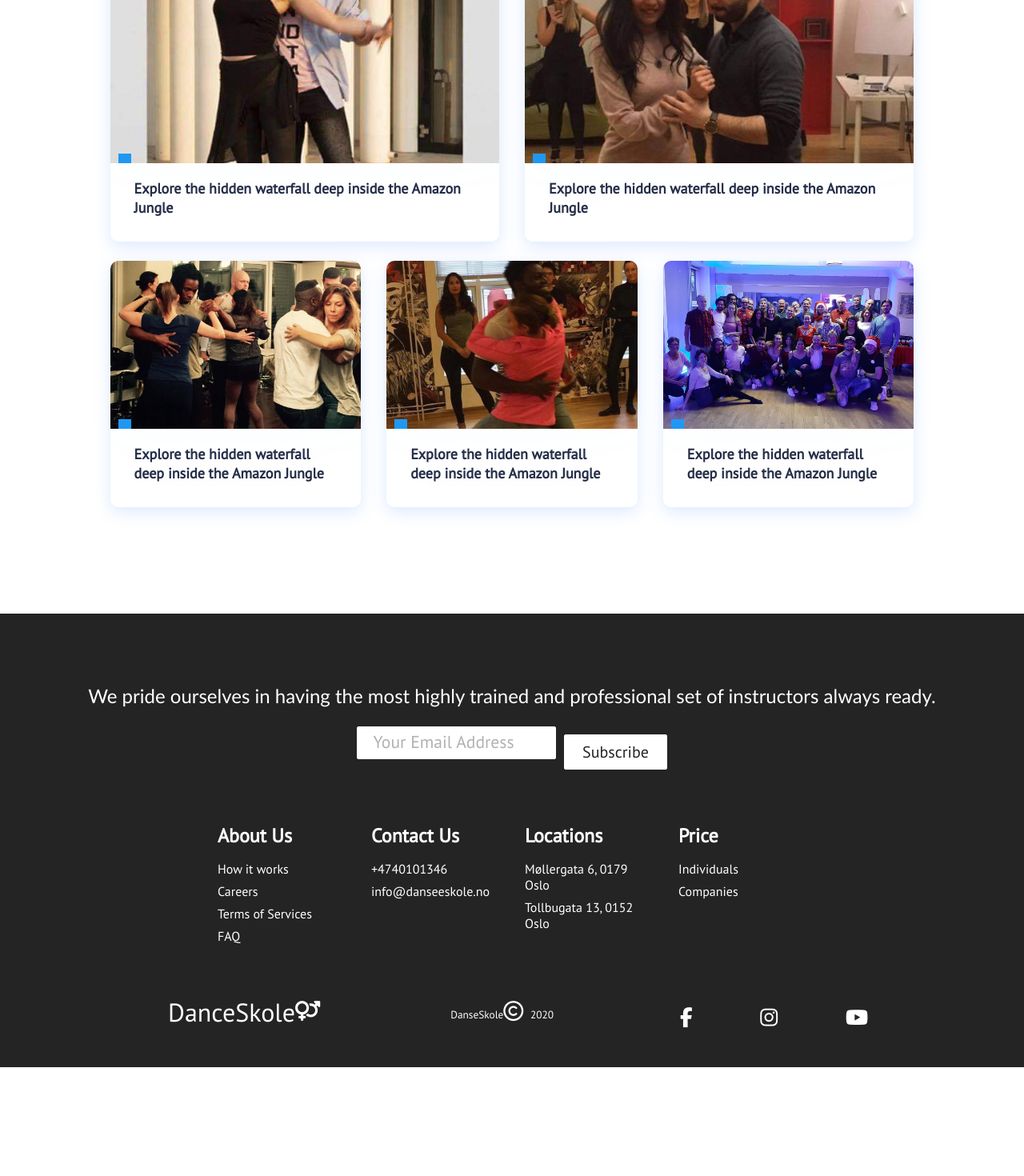
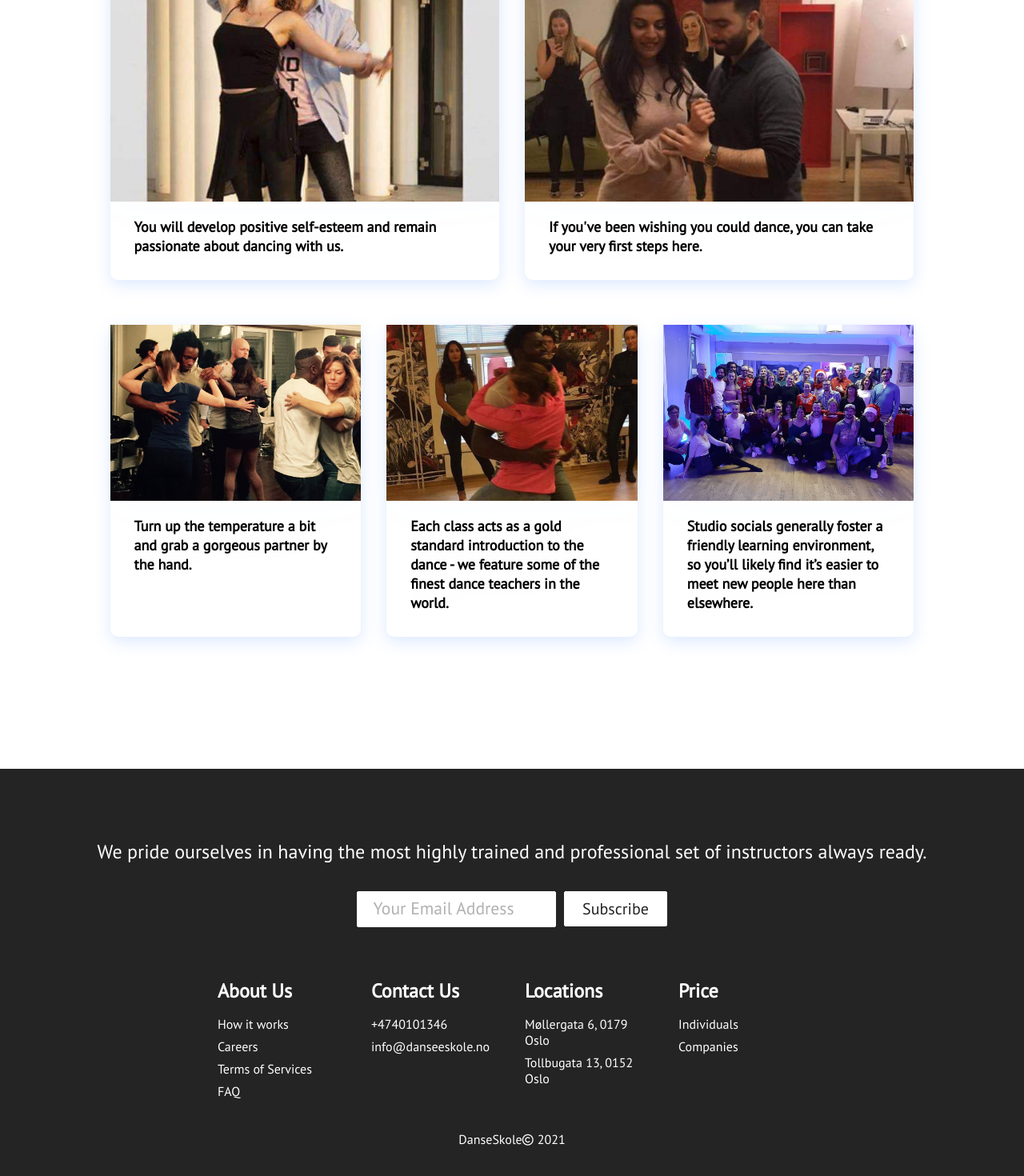
Before and after one commit to Jolanta27/Dance_Website, a React (Create React App) app: page / in a window 1280 px wide. Shown: the part 1274-2744 px from the top of the page at 80% size. Before the commit the page ends 2608 px from the top, so only its background shows below. Built offline with nearby package versions, Linux system fonts and the light colour scheme; a web font is replaced by a local one.

Commit message:
changed layout of footer on main side

```diff
--- a/src/components/Button.css
+++ b/src/components/Button.css
@@ -33,7 +33,7 @@
     font-size: 25px;
 }
 .btn--medium:hover, .btn--large:hover {
-background: white;
-color: #242424;
-transition: all 0.3s ease-out;
+    background: white;
+    color: #242424;
+    transition: all 0.3s ease-out;
 }
--- a/src/components/CardItem.js
+++ b/src/components/CardItem.js
@@ -6,7 +6,7 @@ function CardItem(props) {
     <>
       <li className='cards__item'>
         <Link className='cards__item__link' to={props.path}>
-          <figure className='cards__item__pic-wrap' data-category={props.label}>
+          <figure className='cards__item__pic-wrap' >
             <img
               className='cards__item__img'
               alt='Dancers'
--- a/src/components/Cards.css
+++ b/src/components/Cards.css
@@ -1,18 +1,16 @@
 .cards {
     padding: 4rem;
-    background: #fff;
 }
 
 h1, p {
     text-align: center;
 }
 
-h1 {
+.cards > h1 {
     font-size: 50px;
 }
-
-p {
-font-size: 30px;
+.cards > p {
+    font-size: 36px;
 }
 
 .cards__container {
@@ -24,22 +22,19 @@ flex-flow:column;
     margin: 0 auto;
 }
 
-.cards__wrapper {
-position: relative;
-margin: 50px 0 45px;
-}
-
 .cards__items {
     margin-bottom: 24px;
 }
 
+.cards__wrapper {
+    margin: 50px 0 45px;
+}
 .cards__item {
     display: flex;
     flex: 1;
     margin: 0 1rem;
     border-radius: 10px;
 }
-
 .cards__item__link {
     display: flex;
     flex-flow: column;
@@ -48,34 +43,14 @@ display: flex;
     -webkit-filter: drop-shadow(0 6px 20px rgba(56, 125, 255, 0.017));
     filter: drop-shadow(0, 6px, 20px, rgba(56, 125, 255, 0.017));
     border-radius: 10px;
-    overflow:hidden;
     text-decoration: none;
 }
 
 .cards__item__pic-wrap {
     position:relative;
     width:100%;
-    padding-top: 67%;
+    padding-top: 70%;
     overflow: hidden;
-}
-
-.fade-img {
-animation-name: fade-img;
-    animation-duration: 2s;
-}
-
-.cards__item__pic-wrap::after {
-content: attr(data-category);
-    position: absolute;
-    bottom: 0;
-    margin-left: 10px;
-    padding: 6px 8px;
-    max-width: calc((100%) - 60px);
-    font-size: 12px;
-    font-weight: 700;
-    color: #fff;
-    background-color: #1f98f4;
-    box-sizing: border-box;
 }
 
 .cards__item__img {
@@ -102,9 +77,17 @@ padding: 20px 30px 30px;
 }
 
 .cards__item__text {
-    color: #252e48;
+    color: black;
     font-size: 18px;
     line-height: 24px;
+}
+@media screen and (max-width: 768px) {
+.cards > h1 {
+    font-size: 35px;
+}
+.cards > p {
+    font-size: 30px;
+    }
 }
 
 @media only screen and (min-width: 1200px) {
@@ -112,12 +95,12 @@ padding: 20px 30px 30px;
     width: 84%;
     }
 }
+
 @media only screen and (min-width: 1024px) {
 .cards__items {
     display: flex;
 }
-}
-@media only screen and (max-width: 1024px) {
+
 .cards__item {
     margin-bottom: 2rem;
     }
--- a/src/components/Cards.js
+++ b/src/components/Cards.js
@@ -12,25 +12,25 @@ function Cards() {
           <ul className='cards__items'>
             <CardItem
               src='images/dancers5.jpg'
-              text='Explore the hidden waterfall deep inside the Amazon Jungle'
+              text='You will develop positive self-esteem and remain passionate about dancing with us.'
             />
             <CardItem
               src='images/dancers6.jpg'
-              text='Explore the hidden waterfall deep inside the Amazon Jungle'
+              text="If you've been wishing you could dance, you can take your very first steps here."
             />
           </ul>
           <ul className='cards__items'>
             <CardItem
               src='images/dancers4.jpg'
-              text='Explore the hidden waterfall deep inside the Amazon Jungle'
+              text='Turn up the temperature a bit and grab a gorgeous partner by the hand.'
             />
             <CardItem
               src='images/dancers7.jpg'
-              text='Explore the hidden waterfall deep inside the Amazon Jungle'
+              text='Each class acts as a gold standard introduction to the dance - we feature some of the finest dance teachers in the world.'
             />
             <CardItem
               src='images/group.jpg'
-              text='Explore the hidden waterfall deep inside the Amazon Jungle'
+              text='Studio socials generally foster a friendly learning environment, so you’ll likely find it’s easier to meet new people here than elsewhere.'
             />
           </ul>
         </div>
--- a/src/components/Footer.css
+++ b/src/components/Footer.css
@@ -15,22 +15,12 @@
     text-align: center;
     margin-bottom: 24px;
     padding: 24px;
-    color: #fff;
-  }
-
-  .footer-subscription > p {
-    font-family: 'Trebuchet MS', 'Lucida Sans Unicode', 'Lucida Grande',
-      'Lucida Sans', Arial, sans-serif;
+    color: white;
   }
 
   .footer-subscription-heading {
     margin-bottom: 24px;
     font-size: 24px;
-  }
-
-  .footer-subscription-text {
-    margin-bottom: 24px;
-    font-size: 20px;
   }
 
   .footer-input {
@@ -39,120 +29,64 @@
     margin-right: 10px;
     outline: none;
     border: none;
+    height: 45px;
+    margin-top: 10px;
     font-size: 18px;
-    margin-bottom: 16px;
     border: 1px solid #fff;
   }
 
   .footer-links {
     width: 100%;
-    max-width: 1000px;
+    max-width: 100%;
     display: flex;
     justify-content: center;
   }
 
   .footer-link-wrapper {
-    display: flex;
+   display: flex;
   }
 
   .footer-link-items {
     display: flex;
     flex-direction: column;
-    align-items: flex-start;
     margin: 16px;
-    text-align: left;
     width: 160px;
-    box-sizing: border-box;
-  }
-
-  .footer-link-items h2 {
-    margin-bottom: 16px;
   }
 
   .footer-link-items > h2 {
+    margin-bottom: 16px;
     color: #fff;
   }
 
-  .footer-link-items a {
+  .footer-link-items > a {
     color: #fff;
     text-decoration: none;
     margin-bottom: 0.5rem;
-  }
-
-  .footer-link-items a:hover {
-    color: #e9e9e9;
-    transition: 0.3s ease-out;
-  }
-
-  .footer-email-form h2 {
-    margin-bottom: 2rem;
   }
 
   .footer-input::placeholder {
     color: #b1b1b1;
   }
 
-  .social-icon-link {
+  .copy-rights {
     color: #fff;
-    font-size: 24px;
-  }
-
-  .social-media {
-    max-width: 1000px;
-    width: 100%;
-  }
-
-  .social-media-wrap {
-    display: flex;
-    justify-content: space-between;
-    align-items: center;
-    width: 90%;
-    max-width: 1000px;
-    margin: 40px auto 0 auto;
-  }
-
-  .social-icons {
-    display: flex;
-    justify-content: space-between;
-    align-items: center;
-    width: 240px;
-  }
-
-  .social-logo {
-    color: #fff;
-    justify-self: start;
-    margin-left: 20px;
-    cursor: pointer;
-    text-decoration: none;
-    font-size: 2rem;
-    display: flex;
-    align-items: center;
+    margin-top: 16px;
     margin-bottom: 16px;
   }
-
-  .website-rights {
-    color: #fff;
-    margin-bottom: 16px;
+  .far.fa-copyright {
+    font-size: 14px;
   }
 
   @media screen and (max-width: 820px) {
     .footer-links {
-      padding-top: 2rem;
+     padding-top: 2rem;
     }
 
     .footer-input {
       width: 100%;
     }
 
-    .btn {
-      width: 100%;
-    }
-
     .footer-link-wrapper {
-      flex-direction: column;
-    }
-
-    .social-media-wrap {
-      flex-direction: column;
+    flex-direction: column;
     }
   }
--- a/src/components/Footer.js
+++ b/src/components/Footer.js
@@ -30,7 +30,7 @@ function Footer() {
                         <h2>Contact Us</h2>
                         <Link to="/">+4740101346</Link>
                         <Link to="/">info@danseeskole.no</Link>
-                     </div>
+                    </div>
                 </div>
                 <div className="footer-link-wrapper">
                     <div className="footer-link-items">
@@ -43,34 +43,13 @@ function Footer() {
                         <h2>Price</h2>
                         <Link to="/">Individuals</Link>
                         <Link to="/">Companies</Link>
-                     </div>
+                    </div>
                 </div>
             </div>
-            <section className="social-media">
-                <div className="social-media-wrap">
-                    <div className="footer-logo">
-                        <Link to="/" className="social-logo">
-                            DanceSkole<i class="fas fa-venus-mars" />
-                        </Link>
-                    </div>
-                    <small className="website-rights">DanseSkole<i class="far fa-copyright"></i> 2020 </small>
-                    <div className="social-icons">
-                        <Link className="social-icon-link facebook" to="/" target="_blank" arial-label="Facebook"
-                        >
-                            <i className="fab fa-facebook-f"></i>
-                        </Link>
-                        <Link className="social-icon-link instagram" to="/" target="_blank" arial-label="Instagram"
-                        >
-                            <i className="fab fa-instagram"></i>
-                        </Link>
-                        <Link className="social-icon-link youtube" to="/" target="_blank" arial-label="Youtube"
-                        >
-                            <i className="fab fa-youtube"></i>
-                        </Link>
-                    </div>
-                </div>
-            </section>
-        </div>
+            <div className="copy-rights">
+                    <p>DanseSkole<i className="far fa-copyright"></i>2021</p>
+            </div>
+       </div>
     );
 }
 
```
Lines whose indentation alone changed are shown as unchanged.
